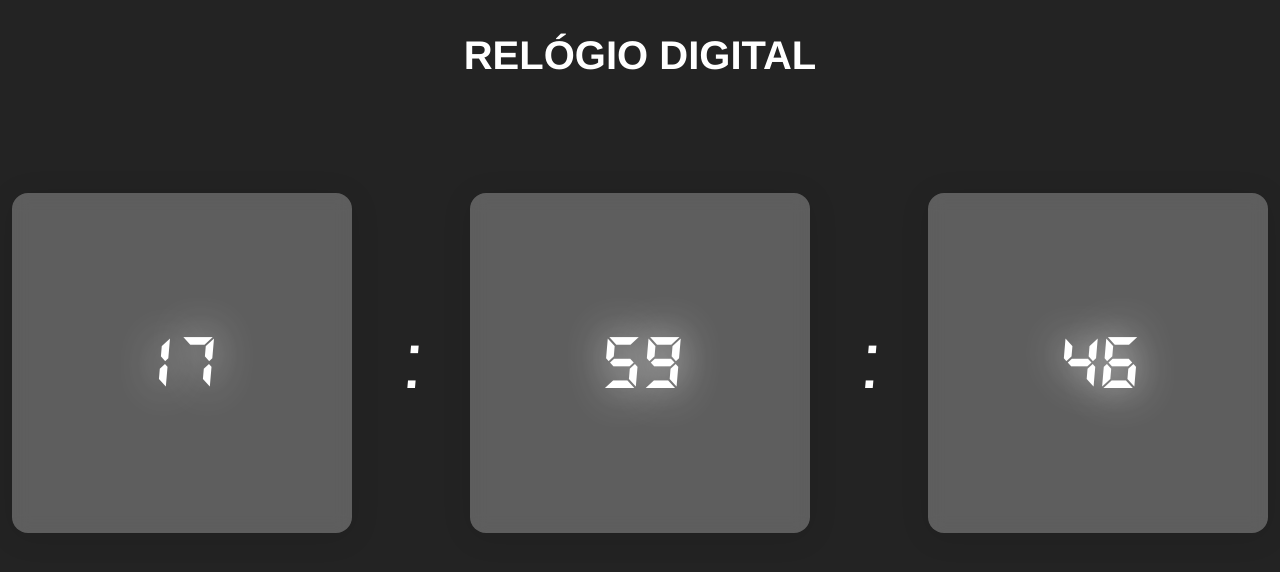
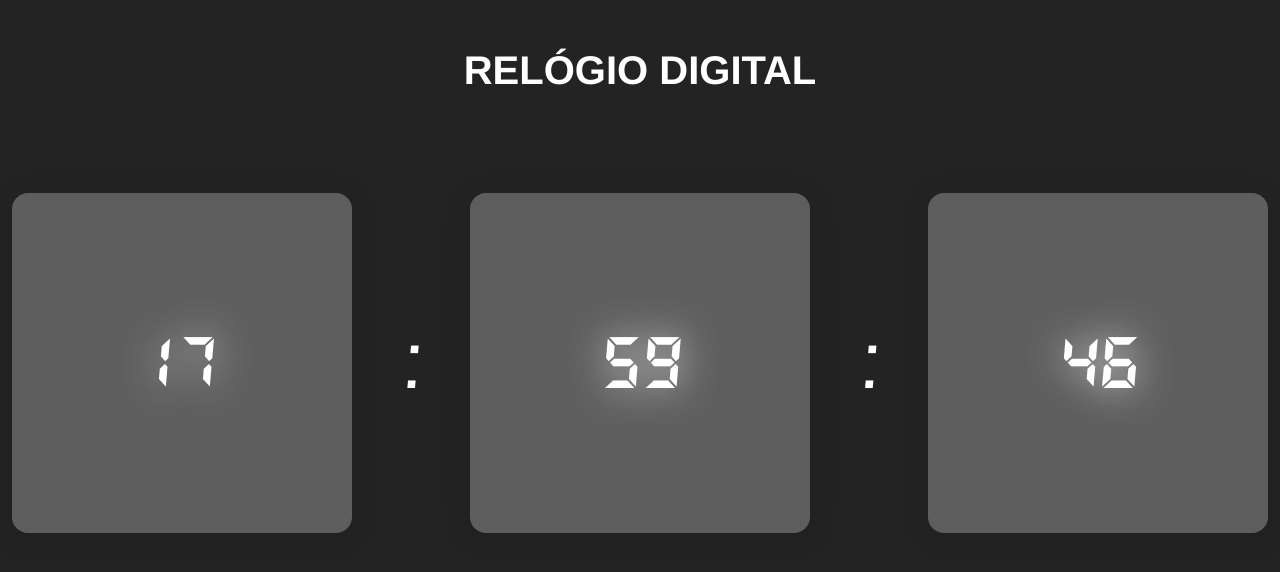
Before and after one commit to joaogabrieldev/projeto-relogio-digital, a plain HTML site: page index.html in a window 1280 px wide. Drawn offline with Linux system fonts and the light colour scheme.

Commit message:
Update index.css

```diff
--- a/src/styles/index.css
+++ b/src/styles/index.css
@@ -15,7 +15,7 @@ header h1 {
   width: max-content;
   margin: auto;
   position: relative;
-  top: 25px;
+  top: 40px;
   font-size: 40px;
   text-align: center;
   font-family: "Franklin Gothic Medium", "Arial Narrow", Arial, sans-serif;
```
